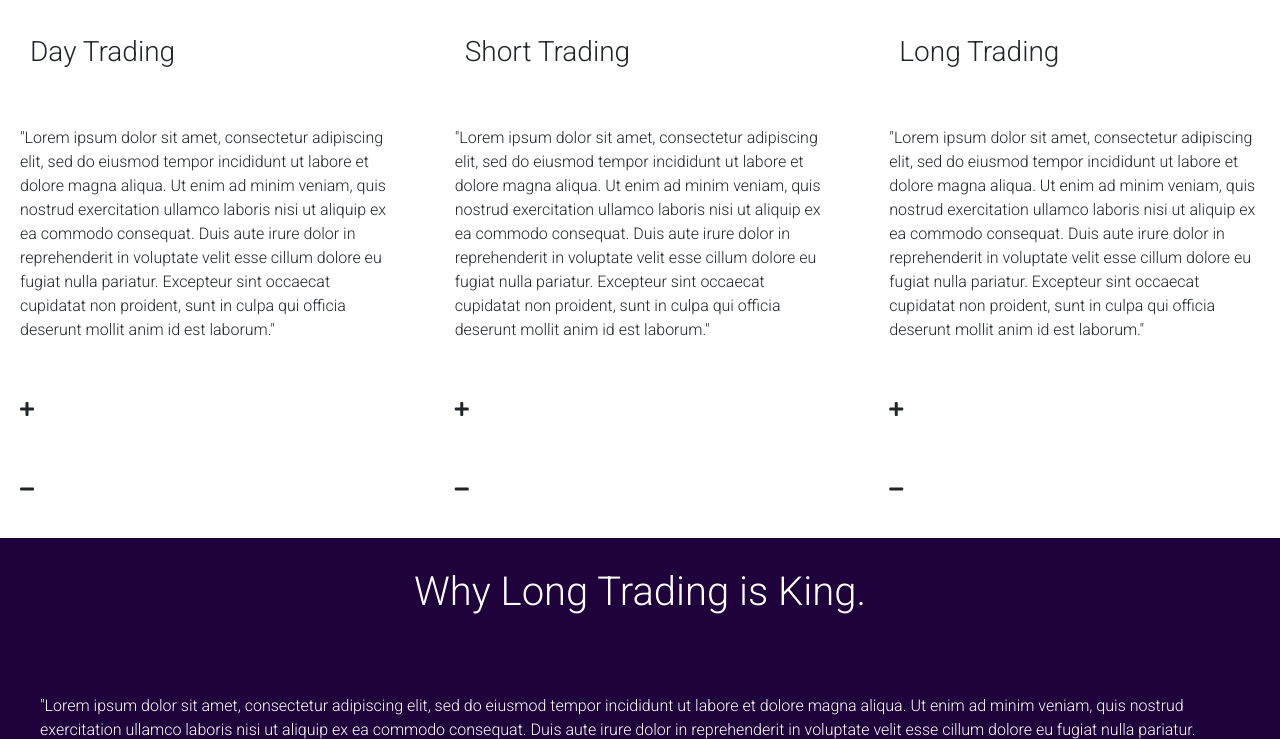
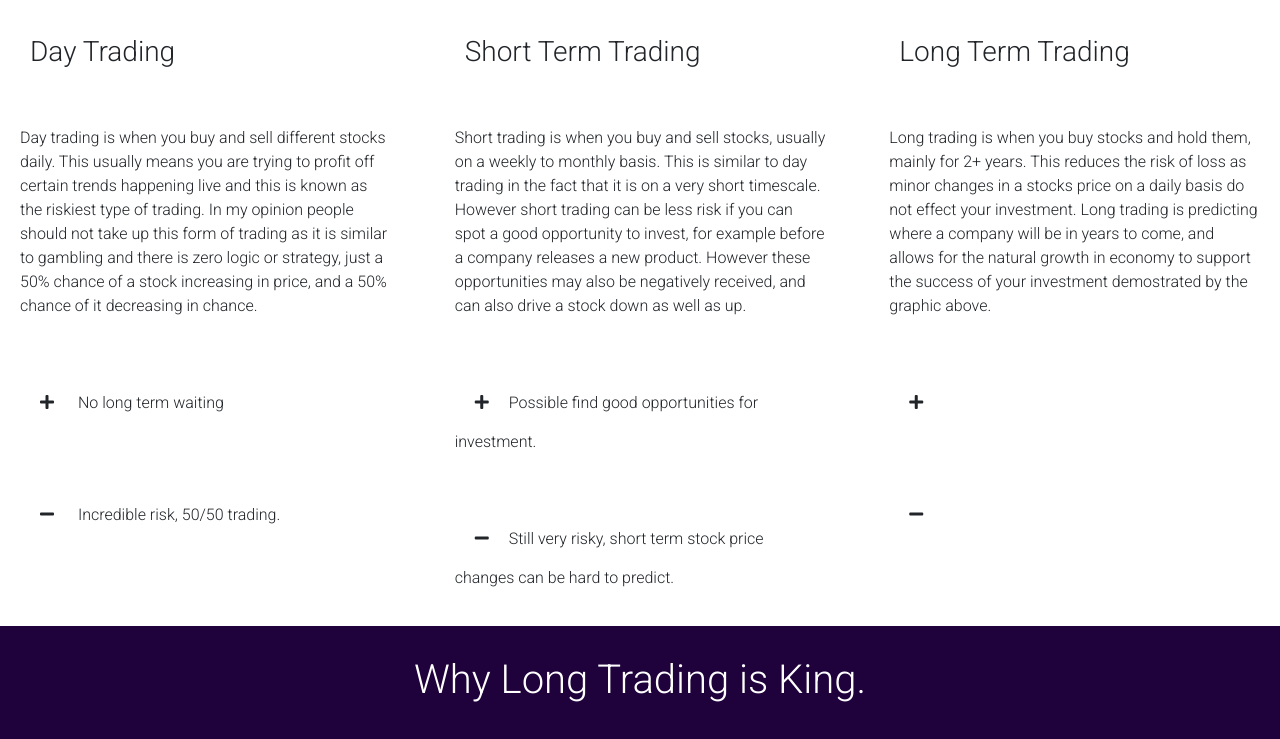
Before and after one commit to DanB1998/StockMarket, a plain HTML site: page index.html in a window 1280 px wide. Shown: the part 2549-3288 px from the top of the page. Drawn offline with nearby package versions, Linux system fonts and the light colour scheme.

Commit message:
Some placeholder text replaced

```diff
--- a/assets/css/style.css
+++ b/assets/css/style.css
@@ -126,6 +126,10 @@ header{
     padding: 30px;
 }
 
+#types i{
+    padding: 20px;
+}
+
 #types p{
     padding: 20px;
 }
@@ -137,6 +141,8 @@ header{
 
 #longtrading p{
     padding: 40px;
+    width: 80%;
+    margin: auto;
 }
 
 #longtrading h1{
--- a/index.html
+++ b/index.html
@@ -64,19 +64,19 @@
             <h1>The Different Types of Investing.</h1>
             <div class="col-md-4">
                 <h3>Day Trading</h3>
-                <p>"Lorem ipsum dolor sit amet, consectetur adipiscing elit, sed do eiusmod tempor incididunt ut labore et dolore magna aliqua. Ut enim ad minim veniam, quis nostrud exercitation ullamco laboris nisi ut aliquip ex ea commodo consequat. Duis aute irure dolor in reprehenderit in voluptate velit esse cillum dolore eu fugiat nulla pariatur. Excepteur sint occaecat cupidatat non proident, sunt in culpa qui officia deserunt mollit anim id est laborum."</p>
-                <p><i class="fas fa-plus"></i></p>
-                <p><i class="fas fa-minus"></i></p>
+                <p>Day trading is when you buy and sell different stocks daily. This usually means you are trying to profit off certain trends happening live and this is known as the riskiest type of trading. In my opinion people should not take up this form of trading as it is similar to gambling and there is zero logic or strategy, just a 50% chance of a stock increasing in price, and a 50% chance of it decreasing in chance.</p>
+                <p><i class="fas fa-plus"></i>  No long term waiting</p>
+                <p><i class="fas fa-minus"></i>  Incredible risk, 50/50 trading.</p>
             </div>
             <div class="col-md-4">
-                <h3>Short Trading</h3>
-                <p>"Lorem ipsum dolor sit amet, consectetur adipiscing elit, sed do eiusmod tempor incididunt ut labore et dolore magna aliqua. Ut enim ad minim veniam, quis nostrud exercitation ullamco laboris nisi ut aliquip ex ea commodo consequat. Duis aute irure dolor in reprehenderit in voluptate velit esse cillum dolore eu fugiat nulla pariatur. Excepteur sint occaecat cupidatat non proident, sunt in culpa qui officia deserunt mollit anim id est laborum."</p>
-                <p><i class="fas fa-plus"></i></p>
-                <p><i class="fas fa-minus"></i></p>
+                <h3>Short Term Trading</h3>
+                <p>Short trading is when you buy and sell stocks, usually on a weekly to monthly basis. This is similar to day trading in the fact that it is on a very short timescale. However short trading can be less risk if you can spot a good opportunity to invest, for example before a company releases a new product. However these opportunities may also be negatively received, and can also drive a stock down as well as up.</p>
+                <p><i class="fas fa-plus"></i>Possible find good opportunities for investment.</p>
+                <p><i class="fas fa-minus"></i>Still very risky, short term stock price changes can be hard to predict.</p>
             </div>
             <div class="col-md-4">
-                <h3>Long Trading</h3>
-                <p>"Lorem ipsum dolor sit amet, consectetur adipiscing elit, sed do eiusmod tempor incididunt ut labore et dolore magna aliqua. Ut enim ad minim veniam, quis nostrud exercitation ullamco laboris nisi ut aliquip ex ea commodo consequat. Duis aute irure dolor in reprehenderit in voluptate velit esse cillum dolore eu fugiat nulla pariatur. Excepteur sint occaecat cupidatat non proident, sunt in culpa qui officia deserunt mollit anim id est laborum."</p>
+                <h3>Long Term Trading</h3>
+                <p>Long trading is when you buy stocks and hold them, mainly for 2+ years. This reduces the risk of loss as minor changes in a stocks price on a daily basis do not effect your investment. Long trading is predicting where a company will be in years to come, and allows for the natural growth in economy to support the success of your investment demostrated by the graphic above.</p>
                 <p><i class="fas fa-plus"></i></p>
                 <p><i class="fas fa-minus"></i></p>
             </div>
```
